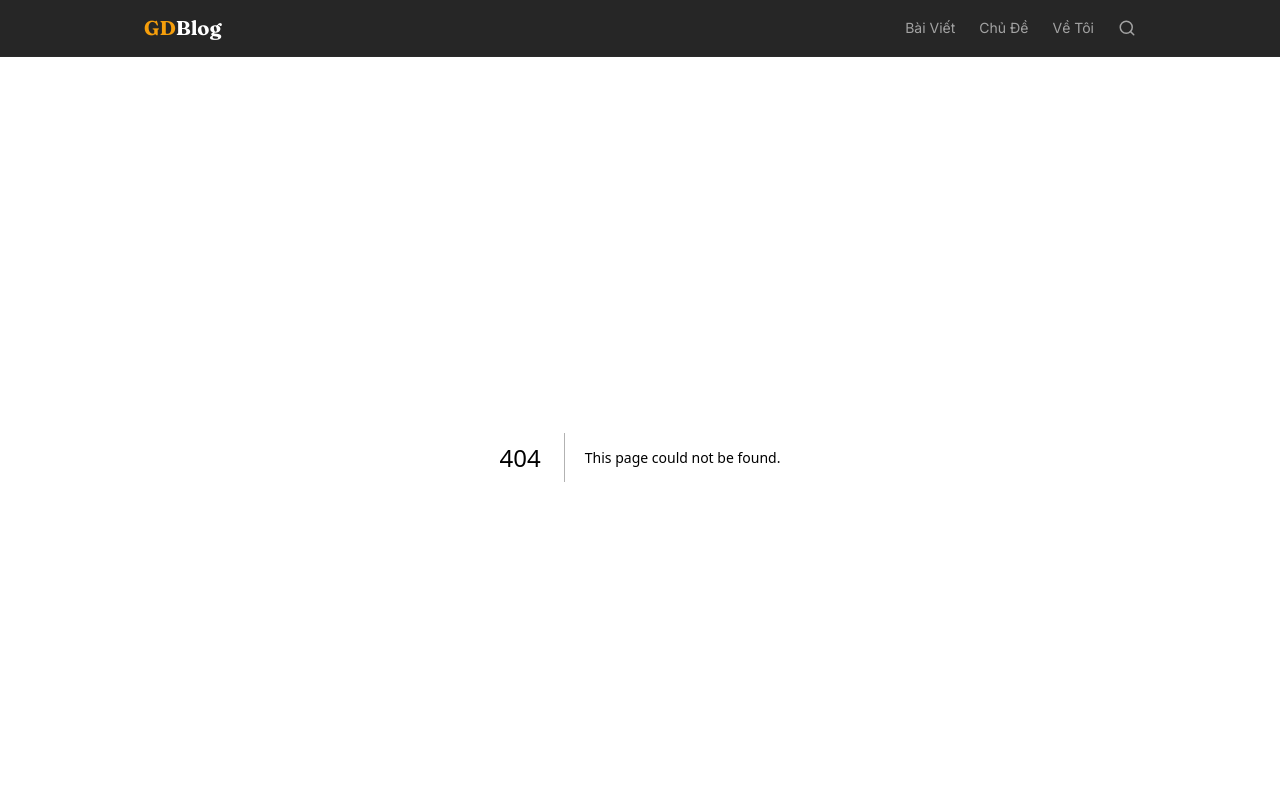
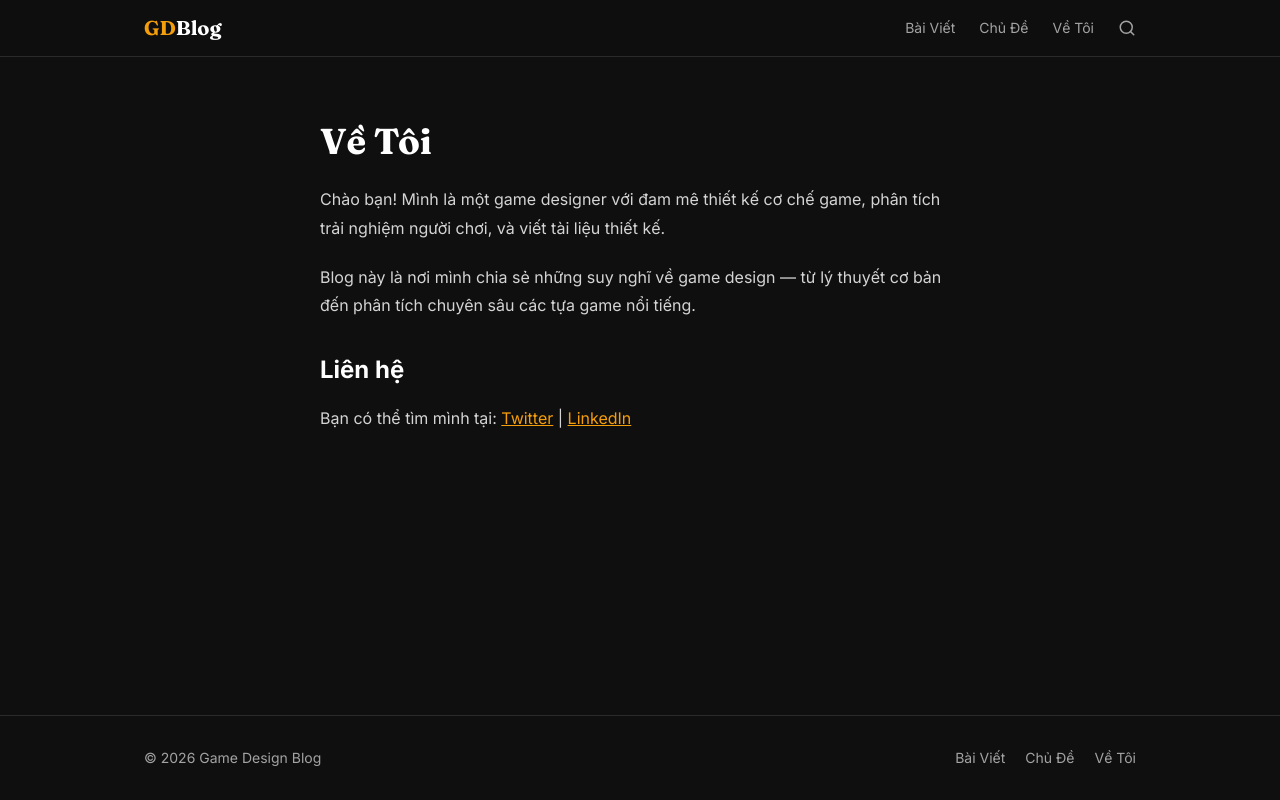
Before and after one commit to hoangz/game-design-blog, a Next.js app: page /ve-toi in a window 1280 px wide. Before the commit this address had no page. Shown: the top 800 px of the page. Built offline with nearby package versions, Linux system fonts and the light colour scheme.

Commit message:
feat: add category listing and about pages

```diff
--- /dev/null
+++ b/app/chu-de/[slug]/page.tsx
@@ -0,0 +1,48 @@
+import type { Metadata } from 'next'
+import { notFound } from 'next/navigation'
+import { client } from '@/sanity/client'
+import { postsByCategoryQuery, categoryBySlugQuery } from '@/sanity/queries'
+import { PostCard } from '@/components/blog/post-card'
+
+export const revalidate = 60
+
+interface Props {
+  params: Promise<{ slug: string }>
+}
+
+export async function generateMetadata({ params }: Props): Promise<Metadata> {
+  const { slug } = await params
+  const category = await client.fetch(categoryBySlugQuery, { slug })
+  if (!category) return {}
+  return { title: category.title, description: category.description }
+}
+
+export default async function CategoryPage({ params }: Props) {
+  const { slug } = await params
+  const [category, posts] = await Promise.all([
+    client.fetch(categoryBySlugQuery, { slug }),
+    client.fetch(postsByCategoryQuery, { slug }),
+  ])
+  if (!category) notFound()
+
+  return (
+    <div className="mx-auto max-w-5xl px-4 py-10">
+      <header className="mb-10">
+        <h1 className="font-display text-3xl font-bold text-white mb-2">{category.title}</h1>
+        {category.description && (
+          <p className="text-[var(--muted-foreground)]">{category.description}</p>
+        )}
+      </header>
+
+      {posts.length === 0 ? (
+        <p className="text-[var(--muted-foreground)]">Chưa có bài viết nào.</p>
+      ) : (
+        <div className="grid grid-cols-1 sm:grid-cols-2 lg:grid-cols-3 gap-5">
+          {posts.map((post: any) => (
+            <PostCard key={post._id} {...post} />
+          ))}
+        </div>
+      )}
+    </div>
+  )
+}
--- /dev/null
+++ b/app/ve-toi/page.tsx
@@ -0,0 +1,35 @@
+import type { Metadata } from 'next'
+
+export const metadata: Metadata = {
+  title: 'Về Tôi',
+  description: 'Giới thiệu về tác giả blog.',
+}
+
+export default function AboutPage() {
+  return (
+    <div className="mx-auto max-w-2xl px-4 py-16">
+      <h1 className="font-display text-4xl font-bold text-white mb-6">Về Tôi</h1>
+      <div className="prose max-w-none">
+        <p>
+          Chào bạn! Mình là một game designer với đam mê thiết kế cơ chế game, phân tích trải
+          nghiệm người chơi, và viết tài liệu thiết kế.
+        </p>
+        <p>
+          Blog này là nơi mình chia sẻ những suy nghĩ về game design — từ lý thuyết cơ bản đến
+          phân tích chuyên sâu các tựa game nổi tiếng.
+        </p>
+        <h2>Liên hệ</h2>
+        <p>
+          Bạn có thể tìm mình tại:{' '}
+          <a href="https://twitter.com" target="_blank" rel="noopener noreferrer">
+            Twitter
+          </a>{' '}
+          |{' '}
+          <a href="https://linkedin.com" target="_blank" rel="noopener noreferrer">
+            LinkedIn
+          </a>
+        </p>
+      </div>
+    </div>
+  )
+}
```
